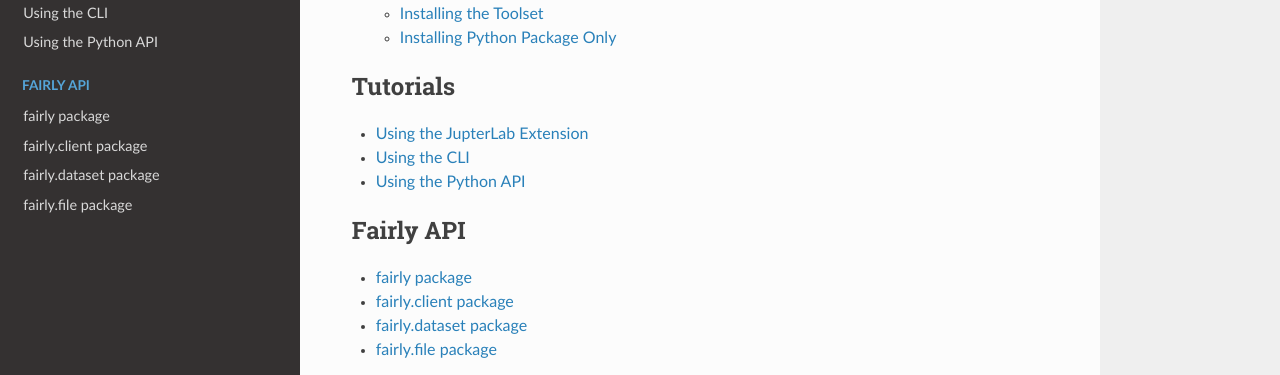
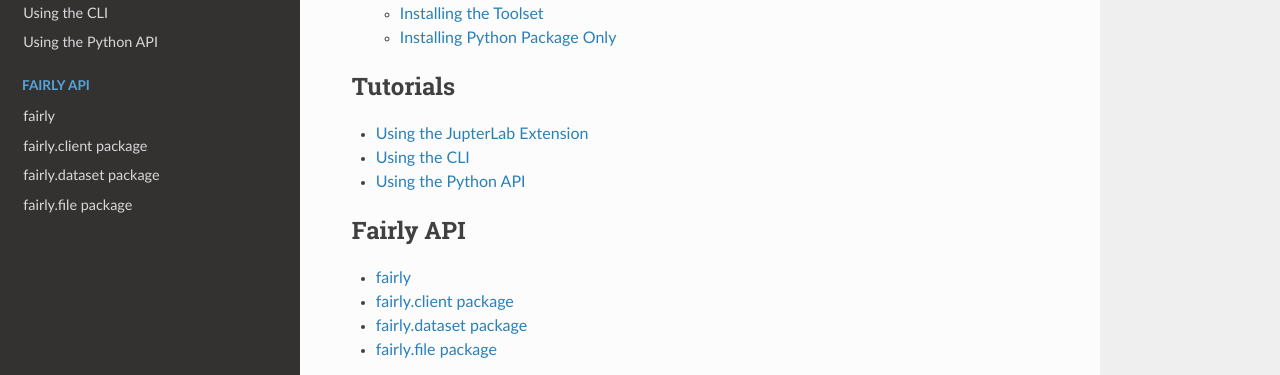
Before and after one commit to ITC-CRIB/fairly, a Sphinx documentation site: the page built from docs/index.rst, in a window 1280 px wide and 950 px high. Shown: the part 242-617 px from the top of the window. Built offline with Sphinx 7.4.7 and the Read the Docs theme 2.0.0, drawn with Linux system fonts in a browser that asks for light colours; part of the change alters nothing that is shown.

```diff
--- a/docs/index.rst
+++ b/docs/index.rst
@@ -24,7 +24,7 @@ Fairly Toolset Documentation
    :maxdepth:  1
    :caption: Fairly API
 
-   api/fairly
+   modules
    api/fairly.client
    api/fairly.dataset
    api/fairly.file
```
